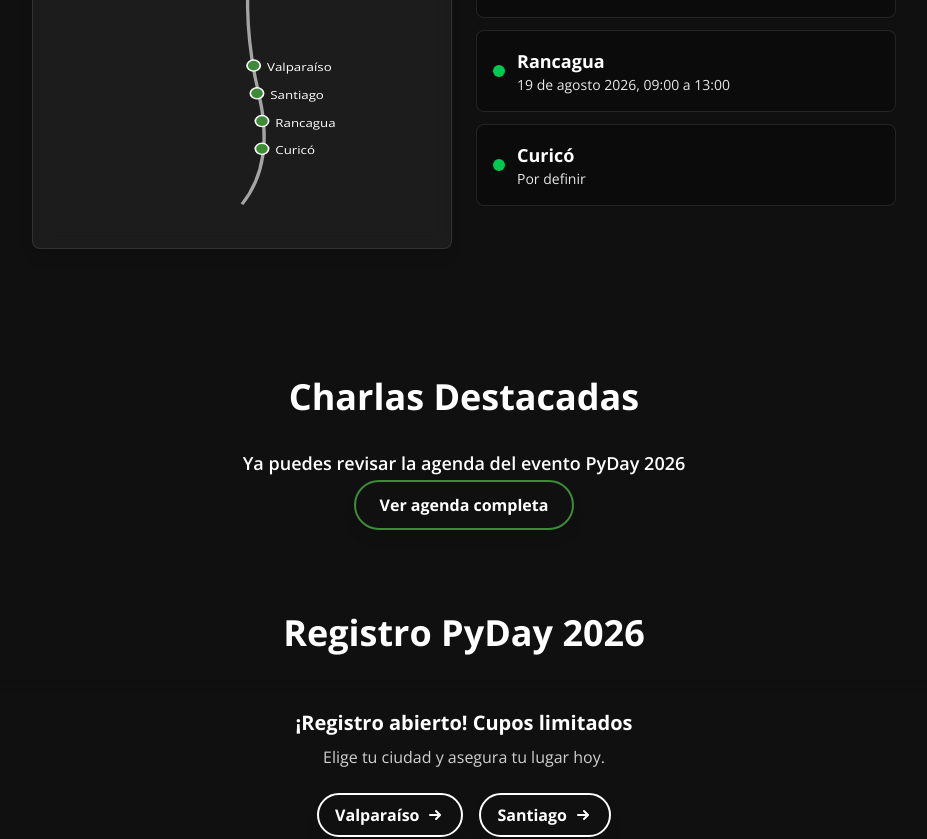
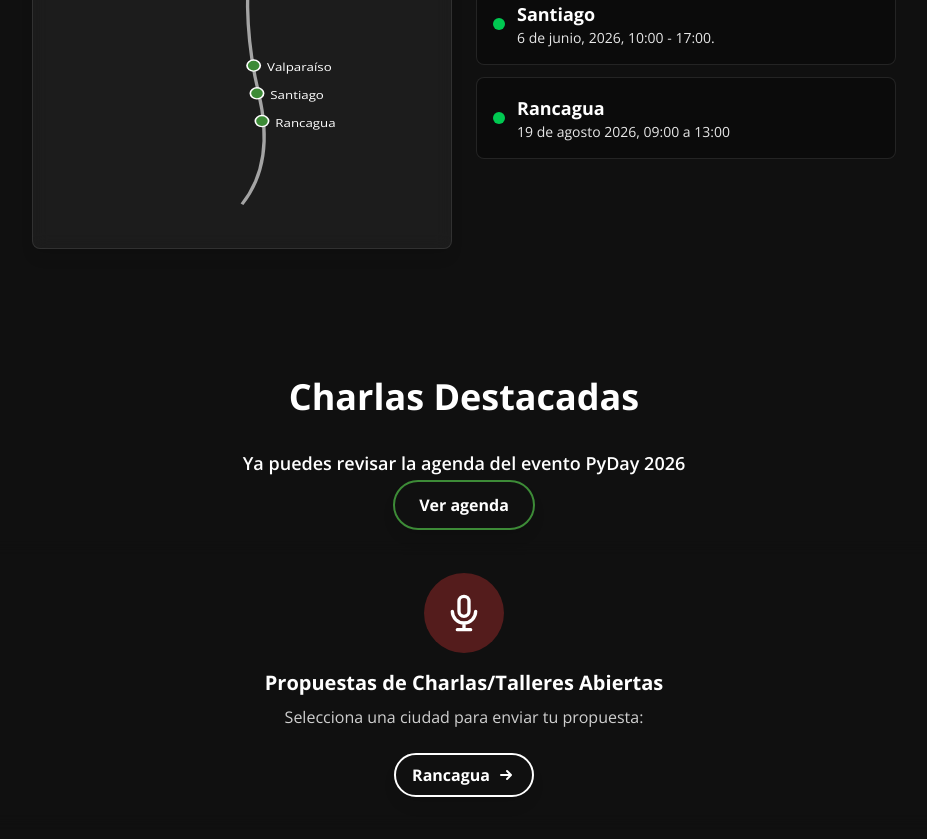
Before and after one commit to python-chile/pydaydotcl, a Next.js app: page / in a window 1280 px wide. Shown: the part 1140-1979 px from the top of the page, without its empty margins (176-1103 px from the left). Built offline with nearby package versions, Linux system fonts and the light colour scheme.

Commit message:
Arregla horario taller, se muestra sessionize de Rgua en inicio, se oculta Curico

```diff
--- a/src/app/page.js
+++ b/src/app/page.js
@@ -68,12 +68,13 @@ export default function Home() {
               Ya puedes revisar la agenda del evento PyDay 2026
             </p>
             <Link href="/talks" className="btn-primary">
-              Ver agenda completa
+              Ver agenda
             </Link>
           </div>
-        ) : (
-          <EmptyState context="global" />
-        )}
+        ) : null
+        }
+        <br/>
+        <EmptyState context="global" />
       </section>
 
       {/* Registro Section */}
--- a/src/data/cities.js
+++ b/src/data/cities.js
@@ -30,7 +30,7 @@ const cityData = {
     },
     registrationLink:"https://www.eventbrite.com/e/1987656829082",
     registrationStatus: "open",
-    talkProposalLink: "https://sessionize.com/pyday-valparaiso-2026/",
+    talkProposalLink: "",
     schedule: allTalks.filter((talk) => talk.city === "valparaiso"),
   },
   santiago: {
@@ -57,7 +57,7 @@ const cityData = {
     },
     registrationLink:"https://www.eventbrite.com/e/1987656787959",
     registrationStatus: "open",
-    talkProposalLink: "https://sessionize.com/pyday-santiago-2026/",
+    talkProposalLink: "",
     schedule: allTalks.filter((talk) => talk.city === "santiago"),
   },
   rancagua: {
@@ -92,7 +92,7 @@ const cityData = {
     talkProposalLink: "https://sessionize.com/pyday-rancagua-2026/",
     schedule: allTalks.filter((talk) => talk.city === "rancagua"),
   },
-  curico: {
+  /*curico: {
     name: "Curicó",
     date: "Por definir",
     slug: "curico",
@@ -119,7 +119,7 @@ const cityData = {
     registrationStatus: "upcoming",
     talkProposalLink: "https://sessionize.com/pyday-curico-2026/",
     schedule: allTalks.filter((talk) => talk.city === "curico"),
-  },
+  },*/
 
 };
 
--- a/src/data/talks.js
+++ b/src/data/talks.js
@@ -345,7 +345,7 @@ const allTalks = [
     y modelos como Gemini pueden generar código funcional,
     tests y documentación casi instantáneamente,
     permitiendo que el foco vuelva a ser la resolución del problema y no la sintaxis.`,
-    time: "14:30 - 15:00",
+    time: "14:00 - 15:00",
     room: "Salón A2",
     speakers: [{
       name: "Lesly Zerna",
```
